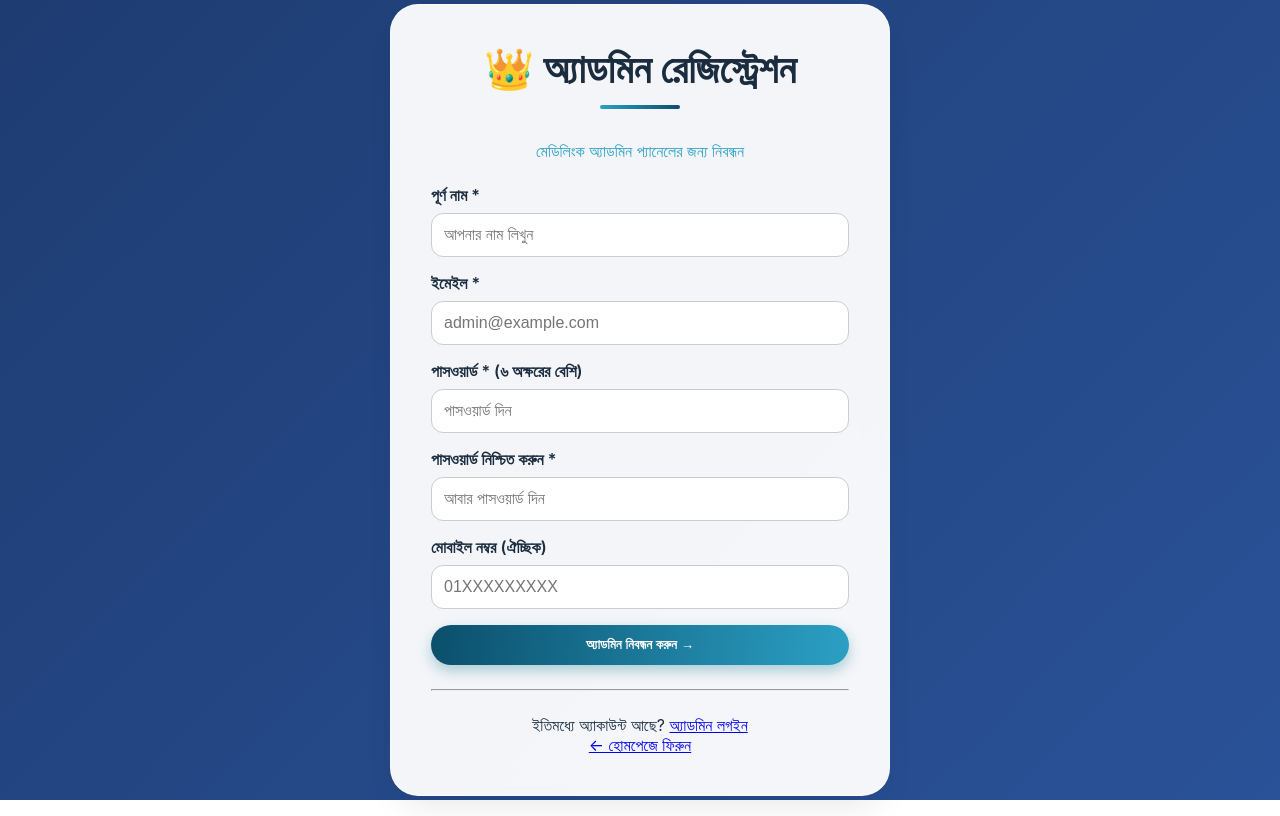
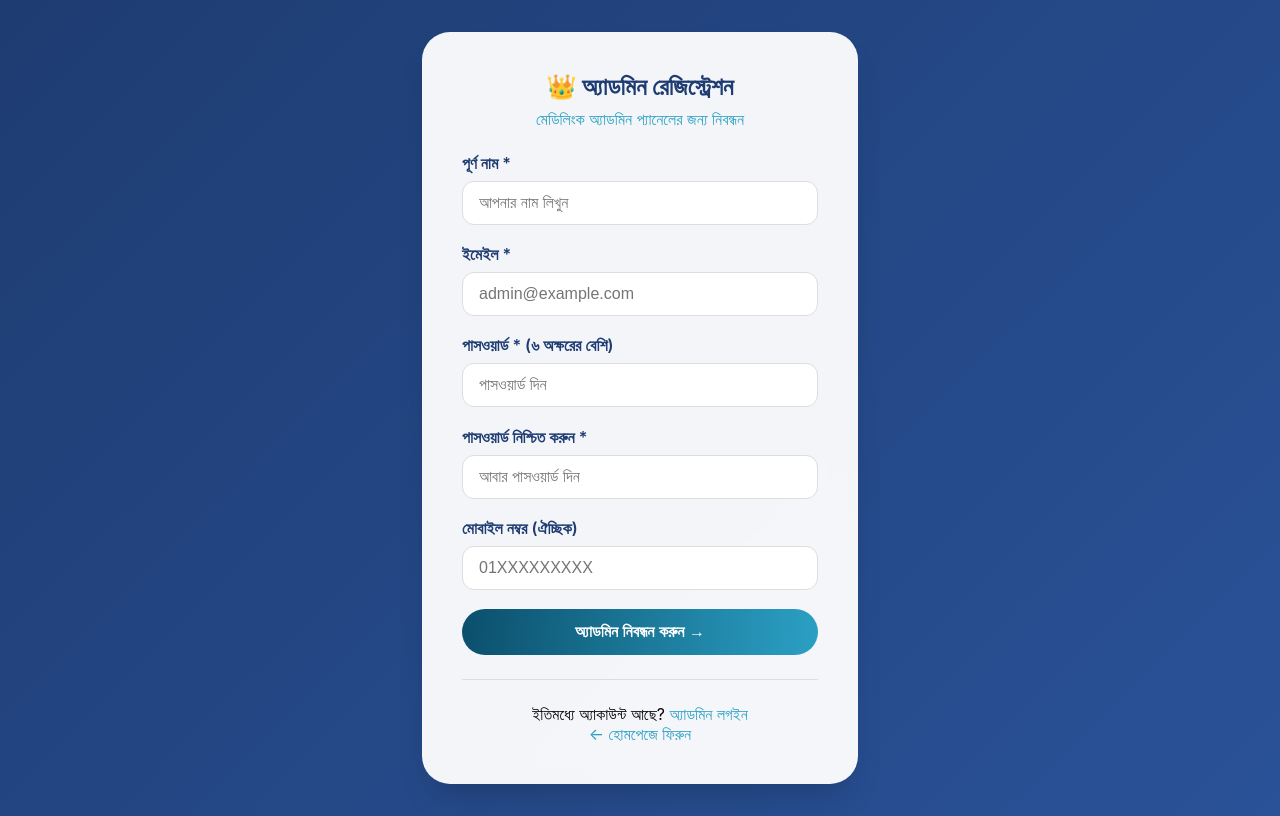
Before and after one commit to hasihuma786-maker/dd, a plain HTML site: page admin-register.html in a window 1280 px wide. Drawn offline with nearby package versions, Linux system fonts and the light colour scheme.

Commit message:
Update admin-register.html

```diff
--- a/admin-register.html
+++ b/admin-register.html
@@ -4,16 +4,166 @@
   <meta charset="UTF-8">
   <meta name="viewport" content="width=device-width, initial-scale=1.0">
   <title>অ্যাডমিন রেজিস্ট্রেশন | মেডিলিংক</title>
-  <link rel="stylesheet" href="style.css">
+  <style>
+    * {
+      margin: 0;
+      padding: 0;
+      box-sizing: border-box;
+    }
+
+    body {
+      font-family: 'Inter', system-ui, sans-serif;
+      background: linear-gradient(135deg, #1e3c72 0%, #2a5298 100%);
+      min-height: 100vh;
+    }
+
+    .container {
+      max-width: 500px;
+      margin: 0 auto;
+      padding: 2rem;
+      min-height: 100vh;
+      display: flex;
+      align-items: center;
+      justify-content: center;
+    }
+
+    .glass-card {
+      background: rgba(255, 255, 255, 0.95);
+      backdrop-filter: blur(12px);
+      border-radius: 28px;
+      padding: 2.5rem;
+      box-shadow: 0 20px 35px -12px rgba(0, 0, 0, 0.2);
+      width: 100%;
+      animation: fadeInUp 0.6s ease-out;
+    }
+
+    @keyframes fadeInUp {
+      from {
+        opacity: 0;
+        transform: translateY(30px);
+      }
+      to {
+        opacity: 1;
+        transform: translateY(0);
+      }
+    }
+
+    h2 {
+      text-align: center;
+      margin-bottom: 0.5rem;
+      color: #1e3c72;
+    }
+
+    .subtitle {
+      text-align: center;
+      color: #2ba0c4;
+      margin-bottom: 1.5rem;
+    }
+
+    .form-group {
+      margin-bottom: 1.2rem;
+    }
+
+    .form-group label {
+      display: block;
+      margin-bottom: 0.5rem;
+      font-weight: 600;
+      color: #1e3c72;
+    }
+
+    .form-group input {
+      width: 100%;
+      padding: 12px 16px;
+      border: 1px solid #ddd;
+      border-radius: 12px;
+      font-size: 1rem;
+      transition: 0.2s;
+    }
+
+    .form-group input:focus {
+      outline: none;
+      border-color: #2ba0c4;
+      box-shadow: 0 0 0 3px rgba(43, 160, 196, 0.2);
+    }
+
+    .btn-primary {
+      width: 100%;
+      background: linear-gradient(95deg, #0b4f6c, #2ba0c4);
+      color: white;
+      padding: 14px;
+      border: none;
+      border-radius: 40px;
+      font-size: 1rem;
+      font-weight: 600;
+      cursor: pointer;
+      transition: 0.2s;
+    }
+
+    .btn-primary:hover {
+      transform: scale(1.02);
+      box-shadow: 0 6px 14px rgba(0, 110, 130, 0.3);
+    }
+
+    .btn-primary:disabled {
+      opacity: 0.7;
+      cursor: not-allowed;
+    }
+
+    .message-box {
+      display: none;
+      margin-top: 1rem;
+      padding: 1rem;
+      border-radius: 16px;
+      text-align: center;
+    }
+
+    .message-box.success {
+      background: #e8f5e9;
+      color: #2e7d32;
+      border: 1px solid #a5d6a7;
+    }
+
+    .message-box.error {
+      background: #ffebee;
+      color: #c62828;
+      border: 1px solid #ef9a9a;
+    }
+
+    .message-box.warning {
+      background: #fff3e0;
+      color: #e65100;
+      border: 1px solid #ffcc80;
+    }
+
+    hr {
+      margin: 1.5rem 0;
+      border: none;
+      border-top: 1px solid #ddd;
+    }
+
+    .footer-links {
+      text-align: center;
+      margin-top: 1rem;
+    }
+
+    .footer-links a {
+      color: #2ba0c4;
+      text-decoration: none;
+    }
+
+    .footer-links a:hover {
+      text-decoration: underline;
+    }
+  </style>
   <script src="https://cdn.jsdelivr.net/npm/@supabase/supabase-js"></script>
   <script src="supabase.js"></script>
 </head>
-<body style="background: linear-gradient(135deg, #1e3c72 0%, #2a5298 100%);">
+<body>
 
-<div class="container" style="min-height: 100vh; display: flex; align-items: center; justify-content: center;">
-  <div class="glass-card" style="max-width: 500px; width: 90%; padding: 2.5rem;">
-    <h2 style="text-align: center;">👑 অ্যাডমিন রেজিস্ট্রেশন</h2>
-    <p style="text-align: center; margin-bottom: 1.5rem; color: #2ba0c4;">মেডিলিংক অ্যাডমিন প্যানেলের জন্য নিবন্ধন</p>
+<div class="container">
+  <div class="glass-card">
+    <h2>👑 অ্যাডমিন রেজিস্ট্রেশন</h2>
+    <p class="subtitle">মেডিলিংক অ্যাডমিন প্যানেলের জন্য নিবন্ধন</p>
 
     <form id="adminRegisterForm">
       <div class="form-group">
@@ -41,43 +191,32 @@
         <input type="tel" id="phone" placeholder="01XXXXXXXXX">
       </div>
 
-      <button type="submit" class="btn-primary" style="width:100%;">অ্যাডমিন নিবন্ধন করুন →</button>
+      <button type="submit" class="btn-primary" id="submitBtn">অ্যাডমিন নিবন্ধন করুন →</button>
     </form>
 
-    <div id="messageBox" style="display:none; margin-top: 1rem; padding: 1rem; border-radius: 16px; text-align: center;"></div>
+    <div id="messageBox" class="message-box"></div>
 
-    <hr style="margin: 1.5rem 0;">
+    <hr>
 
-    <p style="text-align: center;">
-      ইতিমধ্যে অ্যাকাউন্ট আছে? <a href="admin-login.html">অ্যাডমিন লগইন</a><br>
-      <a href="index.html">← হোমপেজে ফিরুন</a>
-    </p>
+    <div class="footer-links">
+      <p>ইতিমধ্যে অ্যাকাউন্ট আছে? <a href="admin-login.html">অ্যাডমিন লগইন</a></p>
+      <p><a href="index.html">← হোমপেজে ফিরুন</a></p>
+    </div>
   </div>
 </div>
 
 <script>
-  // showMessage ফাংশন
   function showMessage(msg, type) {
     const box = document.getElementById('messageBox');
+    box.className = `message-box ${type}`;
+    box.innerHTML = msg;
     box.style.display = 'block';
-    if(type === 'error') {
-      box.style.backgroundColor = '#ffebee';
-      box.style.color = '#c62828';
-    } else if(type === 'success') {
-      box.style.backgroundColor = '#e8f5e9';
-      box.style.color = '#2e7d32';
-    } else {
-      box.style.backgroundColor = '#fff3e0';
-      box.style.color = '#e65100';
-    }
-    box.innerHTML = msg;
 
     setTimeout(() => {
       box.style.display = 'none';
     }, 5000);
   }
 
-  // ফর্ম সাবমিট ইভেন্ট
   document.getElementById('adminRegisterForm')?.addEventListener('submit', async (e) => {
     e.preventDefault();
 
@@ -87,7 +226,7 @@
     const confirm = document.getElementById('confirmPassword').value;
     const phone = document.getElementById('phone').value.trim();
 
-    // ভ্যালিডেশন
+    // Validation
     if(!fullname || !email || !password) {
       showMessage('সব ঘর পূরণ করুন', 'error');
       return;
@@ -103,13 +242,13 @@
       return;
     }
 
-    const submitBtn = e.target.querySelector('button[type="submit"]');
+    const submitBtn = document.getElementById('submitBtn');
     const originalText = submitBtn.innerText;
     submitBtn.innerText = 'নিবন্ধন হচ্ছে...';
     submitBtn.disabled = true;
 
     try {
-      // STEP 1: অ্যাডমিন ইউজার তৈরি করুন (Auth)
+      // STEP 1: Create admin user in Auth
       const { data: authData, error: authError } = await supabaseClient.auth.signUp({
         email: email,
         password: password,
@@ -134,48 +273,28 @@
         return;
       }
 
-      // STEP 2: admins টেবিলে যোগ করুন (সঠিক সিনট্যাক্স)
+      showMessage('✅ অ্যাকাউন্ট তৈরি হয়েছে! অ্যাডমিন রোল যোগ করা হচ্ছে...', 'success');
+
+      // STEP 2: Add to admins table
       const { error: adminError } = await supabaseClient
         .from('admins')
-        .insert([
-          {
-            name: fullname,
-            email: email,
-            role: 'admin',
-            created_at: new Date()
-          }
-        ]);
+        .insert([{
+          name: fullname,
+          email: email,
+          role: 'admin',
+          created_at: new Date()
+        }]);
 
       if(adminError) {
         console.error('Admin table error:', adminError);
-        showMessage('⚠️ অ্যাডমিন তৈরি হয়েছে কিন্তু টেবিলে যোগ করতে সমস্যা। তবুও লগইন চেষ্টা করুন।', 'warning');
+        showMessage('⚠️ অ্যাকাউন্ট তৈরি হয়েছে কিন্তু অ্যাডমিন টেবিলে যোগ করতে সমস্যা। তবুও লগইন চেষ্টা করুন।', 'warning');
       } else {
-        console.log('Admin added successfully to admins table');
+        console.log('Admin added to admins table successfully');
       }
 
-      // STEP 3: users টেবিলেও যোগ করুন (এছাড়া থাকলে)
-      try {
-        const { error: userError } = await supabaseClient
-          .from('users')
-          .insert([
-            {
-              email: email,
-              full_name: fullname,
-              phone: phone,
-              created_at: new Date()
-            }
-          ]);
-
-        if(userError) {
-          console.log('Users table error (non-critical):', userError);
-        }
-      } catch(userErr) {
-        console.log('Users table insert skipped:', userErr);
-      }
-
+      // STEP 3: Try auto login
       showMessage('✅ অ্যাডমিন অ্যাকাউন্ট তৈরি হয়েছে! লগইন হচ্ছে...', 'success');
 
-      // STEP 4: অটো লগইন চেষ্টা করুন
       const { error: loginError } = await supabaseClient.auth.signInWithPassword({
         email: email,
         password: password
@@ -202,53 +321,5 @@
   });
 </script>
 
-<style>
-  .form-group {
-    margin-bottom: 1rem;
-  }
-  .form-group label {
-    display: block;
-    margin-bottom: 0.5rem;
-    font-weight: 600;
-  }
-  .form-group input {
-    width: 100%;
-    padding: 12px;
-    border: 1px solid #ccc;
-    border-radius: 12px;
-    font-size: 1rem;
-  }
-  .glass-card {
-    animation: fadeInUp 0.6s ease-out;
-    background: rgba(255, 255, 255, 0.95);
-    backdrop-filter: blur(12px);
-    border-radius: 28px;
-    box-shadow: 0 20px 35px -12px rgba(0, 0, 0, 0.1);
-  }
-  @keyframes fadeInUp {
-    from {
-      opacity: 0;
-      transform: translateY(30px);
-    }
-    to {
-      opacity: 1;
-      transform: translateY(0);
-    }
-  }
-  .btn-primary {
-    background: linear-gradient(95deg, #0b4f6c, #2ba0c4);
-    color: white;
-    padding: 12px 28px;
-    border: none;
-    border-radius: 40px;
-    font-weight: 600;
-    cursor: pointer;
-    transition: 0.2s;
-  }
-  .btn-primary:hover {
-    transform: scale(1.02);
-  }
-</style>
-
 </body>
 </html>
```
